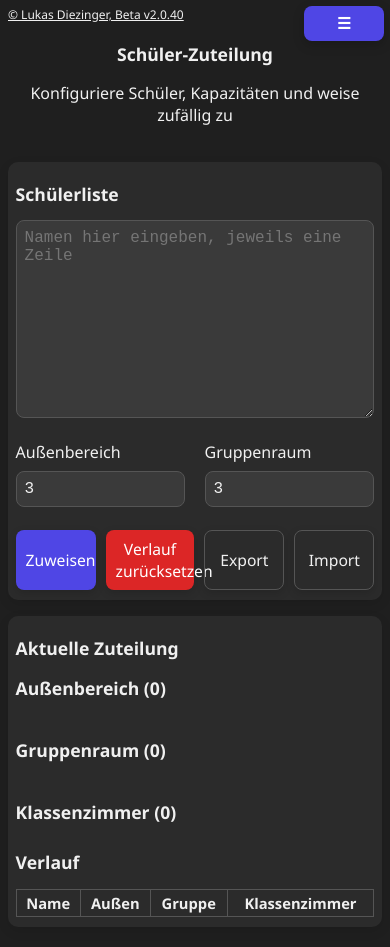
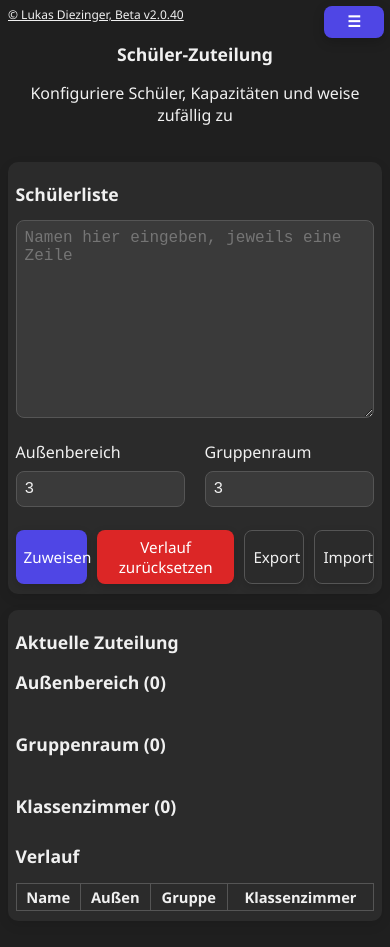
Before and after one commit to TheUltimateVxnom/ZuteilungSchueler, a React (Vite) app: page / in a window 390 px wide. Built offline with nearby package versions, Linux system fonts and the light colour scheme.

Commit message:
Beta v2.0

```diff
--- a/src/index.css
+++ b/src/index.css
@@ -111,16 +111,17 @@ body {
 
 /* Timeline Card */
 .timeline-card {
+  padding: 24px 12px 24px 36px;
+  border-radius: 16px;
   min-height: 300px;
-  padding: 6vw 4vw 6vw 7vw;
-  height: auto;
-  max-width: 98vw;
-  box-sizing: border-box;
-  overflow: visible;
+  max-width: 600px;
+  margin: 32px auto;
 }
 
 /* Timeline List */
 .timeline-list {
+  gap: 20px;
+  margin-top: 16px;
   margin: 6vw 0 0 0;
   padding-left: 0;
   display: flex;
@@ -132,7 +133,7 @@ body {
 .timeline-item {
   display: flex;
   align-items: flex-start;
-  gap: 36px;
+  gap: 28px;
   position: relative;
   min-height: 48px;
 }
@@ -340,9 +341,9 @@ body {
     margin: 10px 0 6px 0;
   }
   .btn, .menu-btn, .menu-item {
-    font-size: 0.98rem !important;
-    padding: 8px 10px;
-    min-width: 80px;
+    font-size: 0.95rem !important;
+    padding: 7px 8px !important;
+    min-width: 60px;
     border-radius: 8px;
   }
   .card-input, input, textarea {
```
